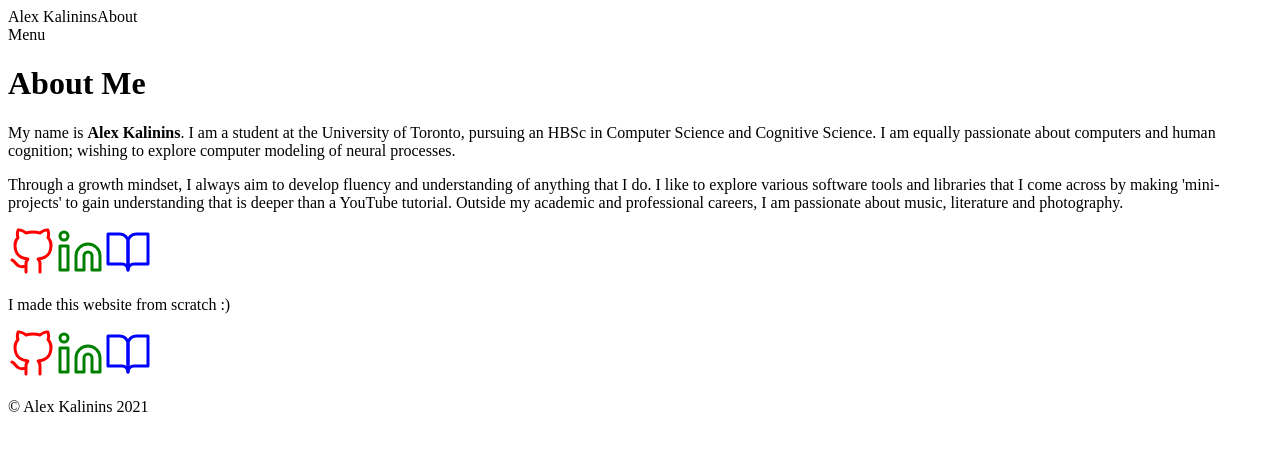
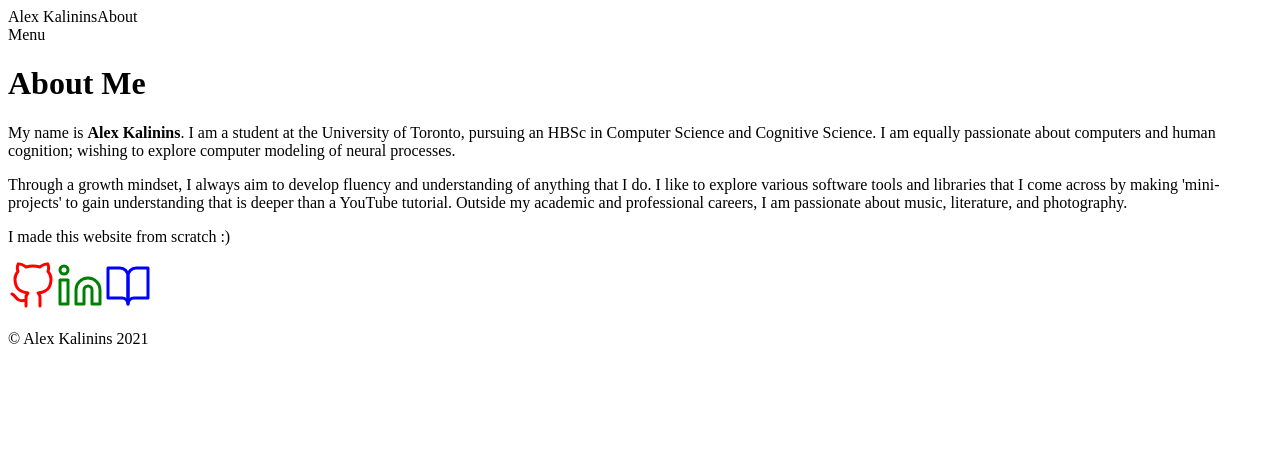
Before and after one commit to alexkalinins/portfolio, a Next.js app: page /about in a window 1280 px wide. Shown: the top 450 px of the page. Built offline with nearby package versions, Linux system fonts and the light colour scheme.

Commit message:
Minor tweaks

```diff
--- a/data/projects/thumbnails.js
+++ b/data/projects/thumbnails.js
@@ -55,6 +55,6 @@ export const thumbnails = [
         link: 'https://www.google.com',
         tags: ['React','NextJS', 'SCSS'],
         github: 'https://github.com/alexkalinins/portfolio',
-        demo: 'alexkalinins.com'
+        demo: 'https://www.alexkalinins.com'
     }
 ];
--- a/pages/about.jsx
+++ b/pages/about.jsx
@@ -22,9 +22,9 @@ export default function about() {
             software tools and libraries that I come across by making
             'mini-projects' to gain understanding that is deeper than a YouTube
             tutorial. Outside my academic and professional careers, I am
-            passionate about music, literature and photography.
+            passionate about music, literature, and photography.
           </p>
-          <SocialButtonRow/>
+
         </div>
       </main>
       <Footer />
--- a/styles/globals.scss
+++ b/styles/globals.scss
@@ -123,6 +123,8 @@ span {
     align-content: center;
 
     .pageContent {
+        min-height: 90vh;
+
         h1 {
             font-size: 4rem;
         }
```
